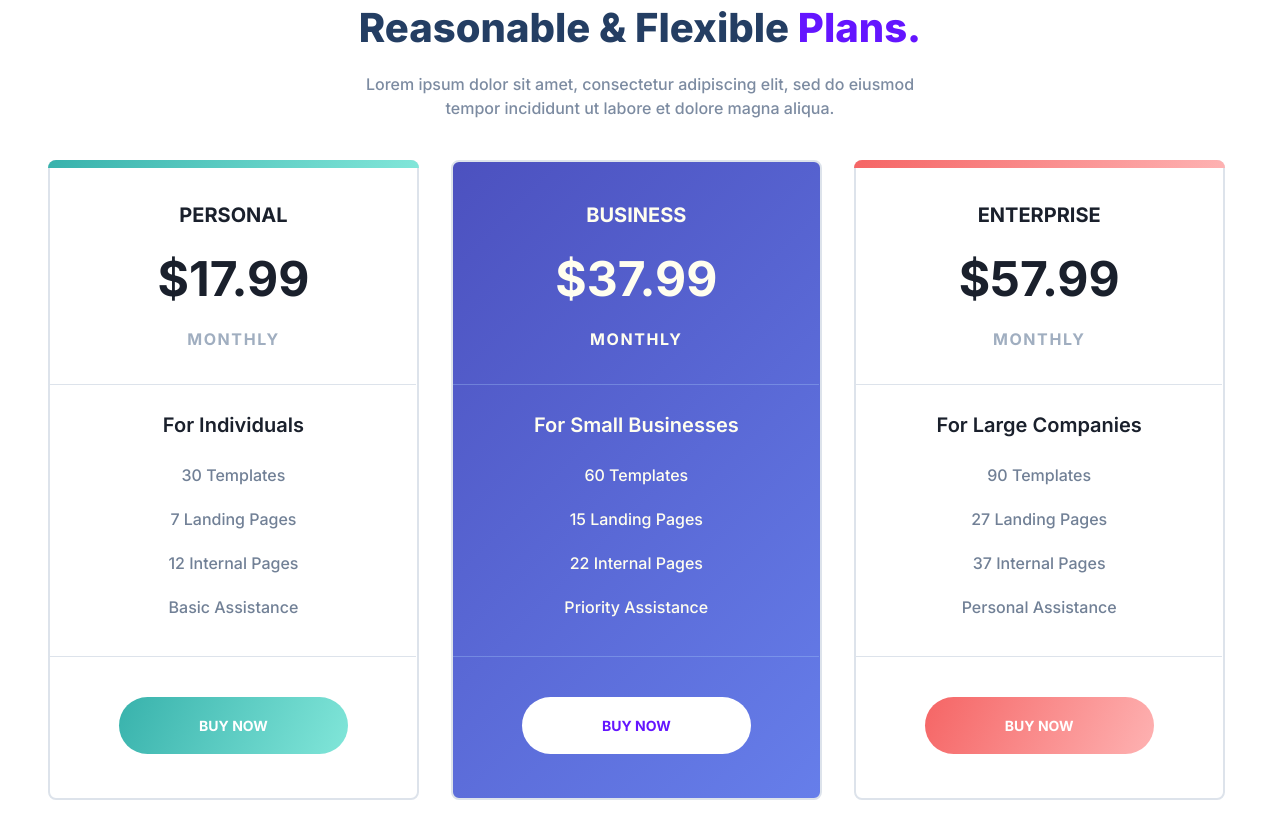
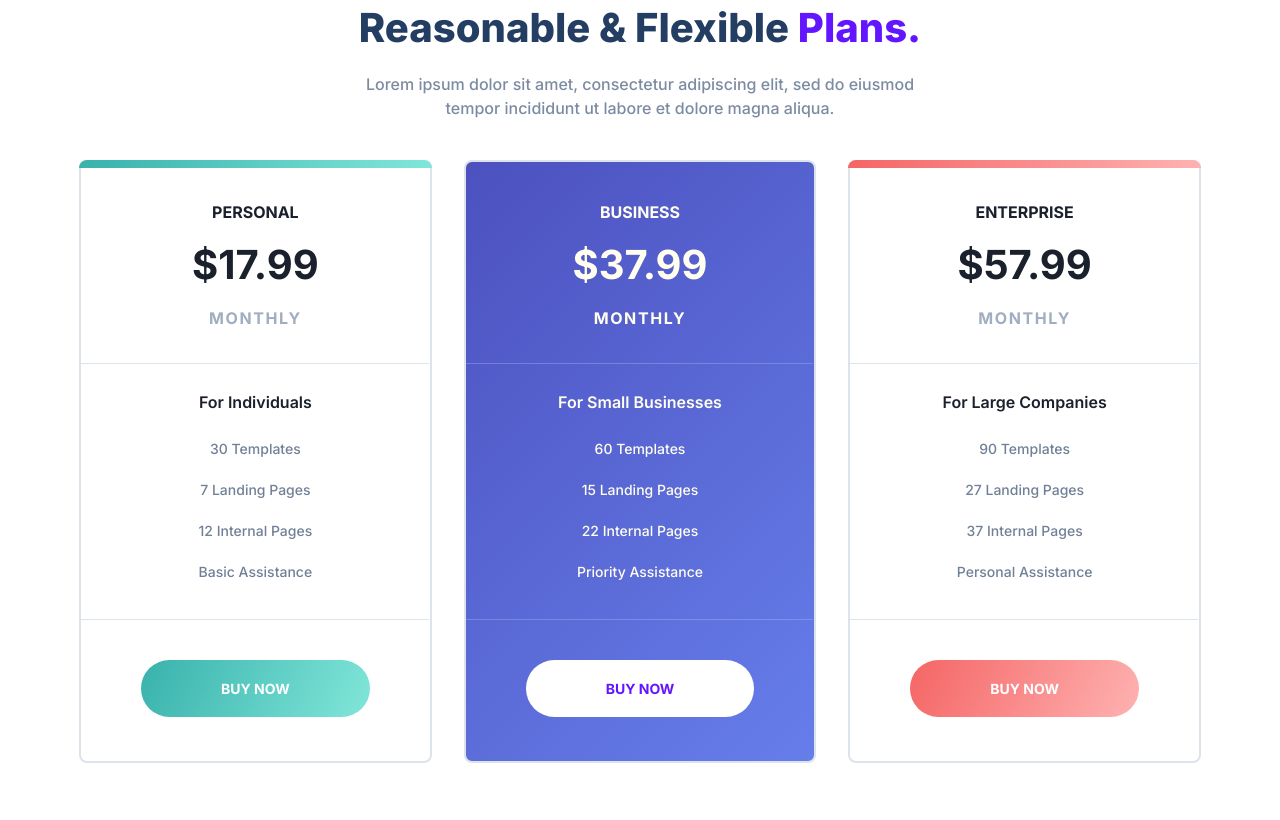
Before and after one commit to KobeWan-Kenobi/treact, a plain HTML site: page index.html in a window 1280 px wide. Shown: the part 3800-4620 px from the top of the page. Drawn offline with Linux system fonts and the light colour scheme.

Commit message:
removed redundant nth-child css from copying and pasting pricing section

```diff
--- a/styles.css
+++ b/styles.css
@@ -431,6 +431,8 @@ nav {
   display: flex;
   flex-wrap: wrap;
   margin: 0 auto;
+  justify-content: center;
+  align-items: center;
 }
 
 .plan {
@@ -580,27 +582,9 @@ nav {
   );
 }
 
-.plan:nth-child(2) .plan__top {
-  padding: 32px 0;
-  position: relative;
-  width: 100%;
-}
 .plan:nth-child(2) .plan__top:after,
 .plan:nth-child(2) .plan__middle:after {
-  content: "";
-  width: 102%;
-  height: 1px;
   background-color: #a8ccfa55;
-  position: absolute;
-  bottom: 0px;
-  left: -4px;
-}
-.plan:nth-child(2) .plan__name,
-.plan:nth-child(2) .plan__price,
-.plan:nth-child(2) .plan__duration {
-  font-weight: bold;
-  line-height: 1.75;
-  text-align: center;
 }
 /* MIDDLE PLAN COLOR */
 .plan:nth-child(2) .plan__name,
@@ -610,70 +594,15 @@ nav {
 .plan:nth-child(2) .plan__feature {
   color: rgb(255, 254, 239);
 }
-.plan:nth-child(2) .plan__name {
-  font-size: 20px;
-}
-
-.plan:nth-child(2) .plan__price {
-  font-size: 48px;
-  margin: 4px 0;
-}
-
-.plan:nth-child(2) .plan__duration {
-  font-size: 16px;
-  letter-spacing: 0.1rem;
-}
-
-.plan:nth-child(2) .plan__middle {
-  padding: 28px 0;
-  text-align: center;
-  position: relative;
-  width: 100%;
-}
-
-.plan:nth-child(2) .plan__features {
-  text-align: center;
-  display: flex;
-  flex-direction: column;
-}
-.plan:nth-child(2) .plan__target {
-  margin-bottom: 16px;
-  font-weight: 600;
-  font-size: 20px;
-}
-.plan:nth-child(2) .plan__feature {
-  display: flex;
-  width: 100%;
-  justify-content: center;
-  padding: 12px 0;
-  font-size: 16px;
-  font-weight: 500;
-}
-
-.plan:nth-child(2) .plan__bottom {
-  padding: 40px 80px;
-}
 
 .plan:nth-child(2) .plan__buy-now {
-  padding: 20px 80px;
-  font-weight: 700;
-  border-radius: 40px;
-  font-size: 0.875rem;
   color: #6415ff;
   background: white;
-  border: none;
 }
 
 /* ENTERPRISE PLAN */
 
 .plan:nth-child(3) .plan__stripe {
-  position: absolute;
-  left: -2px;
-  right: -2px;
-  top: -2px;
-  height: 0.5rem;
-  border-top-left-radius: 0.5rem;
-  border-top-right-radius: 0.5rem;
   background: linear-gradient(
     115deg,
     rgb(245, 101, 101) 0%,
@@ -683,10 +612,6 @@ nav {
 
 .plan:nth-child(3) .plan__buy-now,
 .start__button {
-  padding: 20px 80px;
-  font-weight: 700;
-  border-radius: 40px;
-  font-size: 0.875rem;
   color: #fff;
   background: linear-gradient(
     115deg,
@@ -842,7 +767,7 @@ nav {
 
 footer {
   background-color: #6415ff;
-  padding: 96px 32px;
+  padding: 40px 32px 28px 32px;
 }
 
 .footer__title {
@@ -858,7 +783,7 @@ footer {
   padding: 0 32px;
   width: 100%;
   margin: 0 auto;
-  margin-bottom: 64px;
+  margin-bottom: 32px;
 }
 .footer__link {
   color: #fff;
@@ -1016,4 +941,54 @@ footer {
   .value__description {
     font-size: 16px;
   }
+
+  /* PRICING */
+
+  .plan {
+    width: 29%;
+  }
+
+  .plan__name {
+    font-size: 16px;
+  }
+
+  .plan__price {
+    font-size: 40px;
+  }
+
+  .plan__duration {
+    font-size: 16px;
+  }
+
+  .plan__middle {
+    padding: 28px 0;
+  }
+
+  .plan__target {
+    font-size: 16px;
+  }
+  .plan__feature {
+    font-size: 14px;
+  }
+
+  .plan__bottom {
+    padding: 40px 80px;
+  }
+
+  .plan__buy-now {
+    font-size: 14px;
+  }
+
+  /* GET STARTED */
+  .start__button,
+  .start__button--secondary {
+    padding: 16px 24px;
+    margin: 0 8px;
+    width: 50%;
+    font-size: 14px;
+    font-weight: 600;
+  }
+  .start__button--secondary {
+    color: #6415ff;
+  }
 }
```
